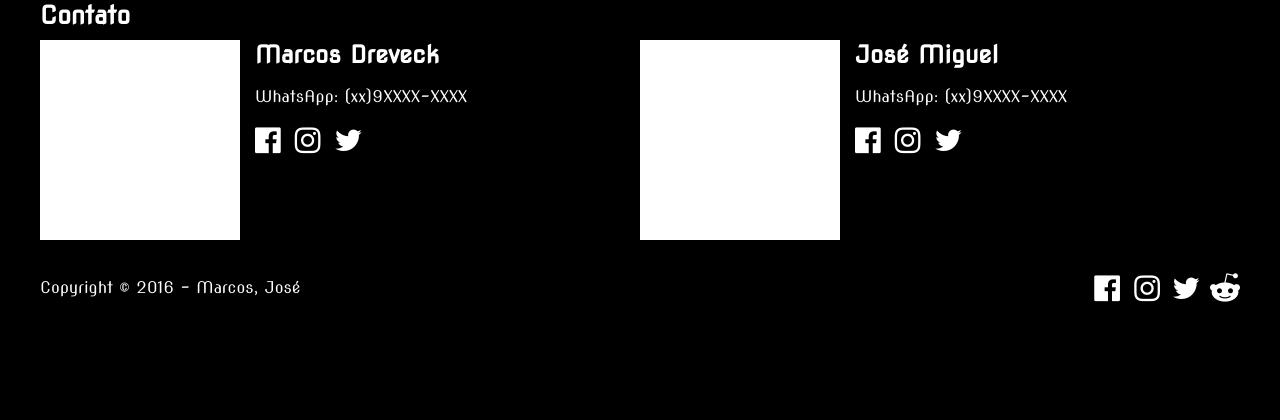
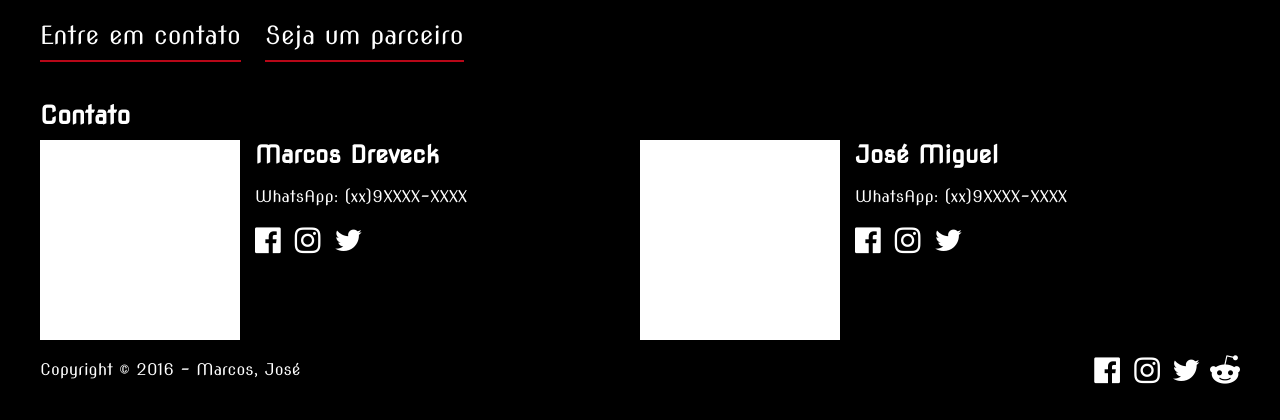
Before and after one commit to MarcoshsDreveck/projetoFinal, a PHP site: page /includes/contatoinf.php in a window 1280 px wide. Shown: the part 145-565 px from the top of the page. Run offline with PHP 8.4, Linux system fonts and the light colour scheme.

Commit message:
Atualização da página de contatos

```diff
--- a/css/styles.css
+++ b/css/styles.css
@@ -380,3 +380,60 @@ fieldset {
   float:inherit;
   z-index: 10;
 }
+
+.infContatoMenu p{
+  color: white;
+  font-size:  25px;
+  display: inline-block;
+  transition: 0.5s;
+  height: 40px;
+  padding: 0px;
+  font-family: NovaSlim,cursive;
+  border-bottom: 2px solid #B80718;
+  margin-top: 20px;
+  margin-bottom: 20px;
+}
+
+#sejaParceiro{
+  margin-left: 20px;
+}
+
+#entreContatoForm{
+  display: none;
+}
+
+#sejaParceiroForm{
+  display: none;
+}
+
+#entreContatoForm{
+  display: none;
+  z-index: 11;
+  position: absolute;
+  background: rgba(0, 0, 0, 0.8);
+  width: 100%;
+  height: 100%;
+}
+#entreContatoForm form {
+  width: 60%;
+  margin-top: 5%;
+ color: white;
+ font-family: NovaSlim,cursive;
+ font-size: 25px;
+}
+
+#sejaParceiroForm{
+  display: none;
+  z-index: 11;
+  position: absolute;
+  background: rgba(0, 0, 0, 0.8);
+  width: 100%;
+  height: 100%;
+}
+#sejaParceiroForm form {
+  width: 60%;
+  margin-top: 5%;
+ color: white;
+ font-family: NovaSlim,cursive;
+ font-size: 25px;
+}
--- a/includes/categorias.php
+++ b/includes/categorias.php
@@ -2,6 +2,7 @@
   include 'header.php';
 ?>
 <body>
+<!-- Include de categorias no menu de categorias do site -->
 <div class="container">
   <div class="catVid">
     <h1 class="tituloCat"><a href="catVid.php">Videos / Vines</a></h1><br />
--- a/includes/contatoinf.php
+++ b/includes/contatoinf.php
@@ -2,6 +2,11 @@
   include 'header.php';
 ?>
 <body>
+  <div class="infContatoMenu">
+      <a href="#"><p id="entreContato">Entre em contato</p></a>
+      <a href="#"><p id="sejaParceiro">Seja um parceiro</p></a>
+  </div>
+  <br />
   <div class="container">
     <h1 class="tituloCat">Contato</h1>
     <div class="infPessoais">
@@ -31,8 +36,34 @@
           </div>
     </div>
     <div class="sejaParceiro">
-      /*fazer umaparada em jquery/ajax que abrauma div de formulário para ser um parceiro e outra para entrar em cadastro*/
     </div>
+  </div>
+<!-- Formulário do entre em contato-->
+  <div id="entreContatoForm" title="Envie sua dica">
+      <form>
+        <fieldset>
+          <legend>Entre em contato!</legend>
+          <input type="text" name="name" id="name" class="dicaContentInput" placeholder="Digite seu nome..."><br />
+          <input type="e-mail" name="email" id="email" class="dicaContentInput" placeholder="Digite seu e-mail..."><br />
+          <textarea type="text" name="comentario" id="comentario" class="dicaContentText" >Sua mensagem aqui... </textarea><br />
+          <input type="button" class="btn" name = "enviar" id="enviarContato" value="Enviar">
+          <input type="button" class="btn" name = "fechar" id="fecharContato" value="Fechar">
+        </fieldset>
+      </form>
+  </div>
+<!-- Formulário do seja um parceiro-->
+    <div id="sejaParceiroForm" title="Envie sua dica">
+      <form>
+        <fieldset>
+          <legend>Seja um parceiro</legend>
+          <input type="text" name="name" id="name" class="dicaContentInput" placeholder="Digite seu nome..."><br />
+          <input type="e-mail" name="email" id="email" class="dicaContentInput" placeholder="Digite seu e-mail..."><br />
+          <input type="text" name="telefone" id="telefone" class="dicaContentInput" placeholder="Digite seu telefone..."><br />
+          <textarea type="text" name="comentario" id="comentario" class="dicaContentText" >Sua mensagem aqui... </textarea><br />
+          <input type="button" class="btn" name = "enviar" id="enviarParceiro" value="Enviar">
+          <input type="button" class="btn" name = "fechar" id="fecharParceiro" value="Fechar">
+        </fieldset>
+      </form>
   </div>
 </body>
 <?php
--- a/includes/footer.php
+++ b/includes/footer.php
@@ -41,8 +41,25 @@ $(document).ready(function($){
       $('#envieDicaForm').show();
     });
 
-        $("#fechar").click(function() {
+        $("#fecharDica").click(function() {
       $('#envieDicaForm').hide();
+    });
+
+/*Mostrar e fechar entre em contato*/
+    $("#entreContato").click(function() {
+      $('#entreContatoForm').show();
+    });
+
+        $("#fecharContato").click(function() {
+      $('#entreContatoForm').hide();
+    });
+/*Mostrar e fechar seja um parceiro*/
+    $("#sejaParceiro").click(function() {
+      $('#sejaParceiroForm').show();
+    });
+
+        $("#fecharParceiro").click(function() {
+      $('#sejaParceiroForm').hide();
     });
 </script>
 </html>
--- a/includes/header.php
+++ b/includes/header.php
@@ -8,6 +8,7 @@
 
   </head>
 <header>
+  <!-- Formulário para enviar dica -->
   <div id="envieDicaForm" title="Envie sua dica">
     <form>
       <fieldset>
@@ -16,12 +17,12 @@
         <input type="e-mail" name="email" id="email" class="dicaContentInput" placeholder="Digite seu e-mail..."><br />
         <input type="text" name="url" id="url" class="dicaContentInput" placeholder="Sua URL..."><br />
         <textarea type="text" name="comentario" id="comentario" class="dicaContentText" >Sua mensagem aqui... </textarea><br />
-        <input type="button" class="btn" name = "enviar" id="enviar" value="Enviar">
-        <input type="button" class="btn" name = "fechar" id="fechar" value="Fechar">
-        <!-- Allow form submission with keyboard without duplicating the dialog button -->
+        <input type="button" class="btn" name = "enviar" id="enviarDica" value="Enviar">
+        <input type="button" class="btn" name = "fechar" id="fecharDica" value="Fechar">
       </fieldset>
     </form>
   </div>
+ <!-- Menu do site -->
   <div class="menuF">
     <div class="logotipo"></div>
     <nav class="menu">
@@ -32,6 +33,7 @@
         <li><a href="contatoinf.php">Contato</a></li>
       </ul>
     </nav>
+<!-- Redes sociais -->
     <div class="redesSociais">
       <ul>
         <li><a href="#"><i class="fa fa-reddit-alien" aria-hidden="true"></i></a></li>
--- a/includes/home.php
+++ b/includes/home.php
@@ -26,6 +26,7 @@
         <div class="contNormal"><a href="media.php?x=<?php echo $rdI = rand(1,2); ?>"><img src="../medias/<?php echo $rdI; ?>.gif" width=100% /></a></div>
         <div class="contQuadrado"><a href="media.php?x=<?php echo $rdI = rand(1,2); ?>"><img src="../medias/<?php echo $rdI; ?>.gif" width=100% /></a></div>
     </div>
+  <!-- Parceiros do site -->
       <div class="topParceiros">
         <h1 id="destaqueTop">TOP</h1>
         <h1 class="tituloCat">Parceiros</h1>
```
